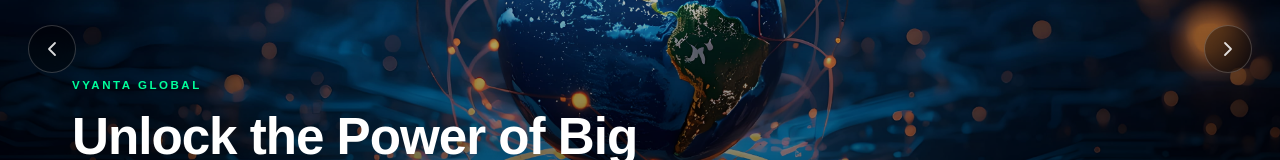
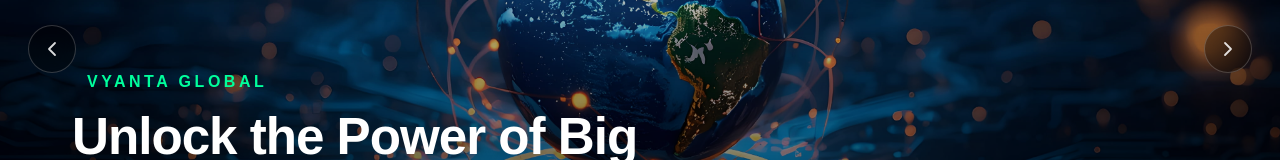
Before and after one commit to AkshatDev2002/Vyanta-Global-Official, a Next.js app: page / in a window 1280 px wide. Shown: the part 421-581 px from the top of the page. Built offline with nearby package versions, Linux system fonts and the light colour scheme; no server answers; what react-google-recaptcha-v3 would draw is missing.

Commit message:
Updated Image Banner

```diff
--- a/src/components/Hero/Hero.jsx
+++ b/src/components/Hero/Hero.jsx
@@ -37,7 +37,7 @@ const SLIDES = [
   },
   {
     id: 5,
-    src: "/hero/mobile.jpg",
+    src: "/hero/mb.png",
     headline: "Mobile & Web Development",
     sub: "High-performance apps and websites engineered for scale, speed, and user experience",
     href: "/services/mobile",
--- a/src/components/Hero/Hero.module.css
+++ b/src/components/Hero/Hero.module.css
@@ -90,7 +90,8 @@
 
 /* Small tag above headline */
 .slideTag {
-  font-size: 0.72rem;
+  font-size: 1rem;
+  margin-left: 15px;
   font-weight: 700;
   letter-spacing: 0.22em;
   text-transform: uppercase;
```
Also changed, not shown: public/hero/mb.png (added).
